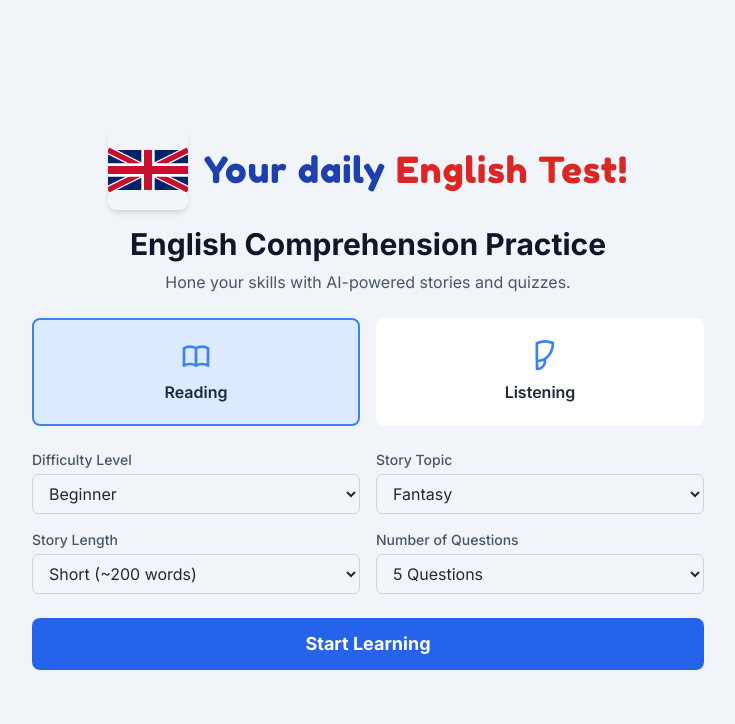
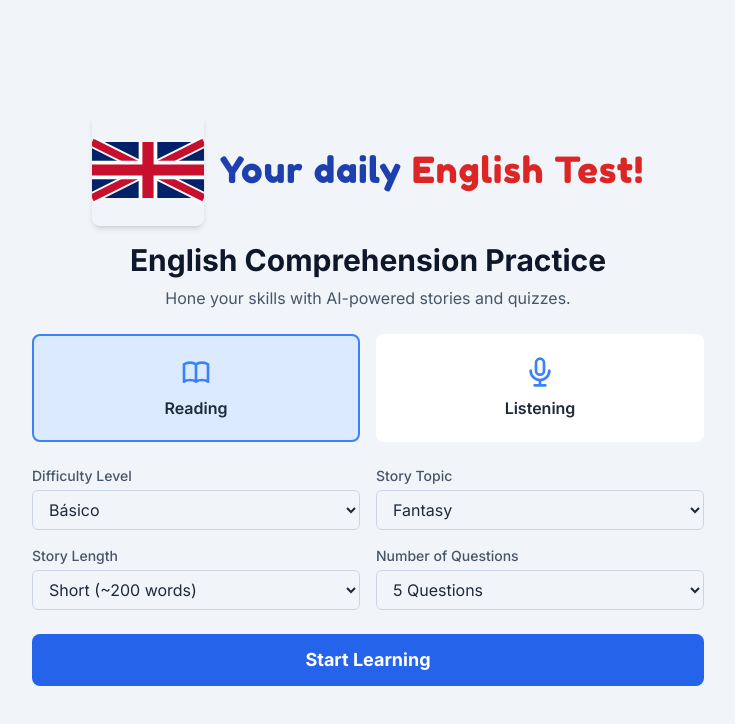
Before and after one commit to josegamez70/dailyenglishtest, a React (Vite) app: page / in a window 1280 px wide. Shown: the top 724 px of the page, without its empty margins (272-1007 px from the left). Built offline with nearby package versions, Linux system fonts and the light colour scheme.

Commit message:
feat: Add Basic level and new topics, update icons and styles

```diff
--- a/App.tsx
+++ b/App.tsx
@@ -1,4 +1,3 @@
-
 import React, { useState, useEffect, useCallback, useRef } from 'react';
 import type { QuizQuestion, ConfigOptions, PracticeType, AppView, VocabularyItem } from './types';
 import { LEVELS, TOPICS, WORD_COUNTS, QUESTION_COUNTS } from './constants';
@@ -6,7 +5,7 @@ import { generateStoryAndQuiz } from './services/geminiService';
 import Configurator from './components/Configurator';
 import Loader from './components/Loader';
 import BookOpenIcon from './components/icons/BookOpenIcon';
-import SoundWaveIcon from './components/icons/SoundWaveIcon';
+import HeadphonesIcon from './components/icons/HeadphonesIcon';
 import CheckCircleIcon from './components/icons/CheckCircleIcon';
 import XCircleIcon from './components/icons/XCircleIcon';
 import HomeIcon from './components/icons/HomeIcon';
@@ -102,14 +101,11 @@ const App: React.FC = () => {
             utterance.lang = 'en-US';
             utterance.onend = () => setIsSpeaking(false);
             utterance.onerror = (e: SpeechSynthesisErrorEvent) => {
-                // 'interrupted' is not a user-facing error. It happens when we programmatically call .cancel().
-                // We should not log it as an error or show an error message to the user.
                 if (e.error === 'interrupted') {
-                    setIsSpeaking(false); // Make sure state is updated
+                    setIsSpeaking(false);
                     return;
                 }
 
-                // For all other errors, log them and show a user-friendly message.
                 console.error(`Speech synthesis error: ${e.error}`);
 
                 let userMessage = 'Could not play audio. Your browser may not support this feature.';
@@ -166,7 +162,7 @@ const App: React.FC = () => {
     const HomeButton = () => (
         <button
             onClick={resetApp}
-            className="absolute top-4 right-4 text-slate-500 hover:text-blue-600 dark:text-slate-400 dark:hover:text-blue-400 transition-colors z-10 p-2 rounded-full hover:bg-slate-100 dark:hover:bg-slate-700"
+            className="absolute top-4 right-4 bg-red-600 hover:bg-red-700 text-white border-2 border-blue-500 hover:border-blue-400 transition-all z-10 p-2 rounded-full shadow-lg"
             aria-label="Go to home screen"
         >
             <HomeIcon className="w-6 h-6" />
@@ -187,7 +183,7 @@ const App: React.FC = () => {
                     onClick={() => setPracticeType('listening')}
                     className={`flex flex-col items-center justify-center p-5 rounded-lg border-2 transition-all duration-200 ${practiceType === 'listening' ? 'bg-blue-100 dark:bg-blue-900 border-blue-500' : 'bg-white dark:bg-slate-800 border-transparent hover:border-blue-400'}`}
                 >
-                    <SoundWaveIcon className="w-8 h-8 mb-2 text-blue-500" />
+                    <HeadphonesIcon className="w-8 h-8 mb-2 text-blue-500" />
                     <span className="font-semibold text-slate-800 dark:text-slate-200">Listening</span>
                 </button>
             </div>
@@ -308,7 +304,7 @@ const App: React.FC = () => {
             {isLoading && <Loader />}
             <header className="w-full max-w-4xl mx-auto mb-6 text-center">
                  <div className="flex justify-center items-center gap-4 mb-4">
-                    <UKFlagIcon className="w-20 h-20 rounded-lg shadow-md" />
+                    <UKFlagIcon className="w-28 h-28 rounded-lg shadow-md" />
                     <h1 className="text-4xl font-fun tracking-wide">
                         <span className="text-blue-800 dark:text-blue-400">Your daily </span>
                         <span className="text-red-600 dark:text-red-500">English Test!</span>
--- /dev/null
+++ b/components/icons/HeadphonesIcon.tsx
@@ -0,0 +1,11 @@
+// Archivo: components/icons/HeadphonesIcon.tsx
+
+import React from 'react';
+
+const HeadphonesIcon: React.FC<{ className?: string }> = ({ className }) => (
+  <svg xmlns="http://www.w3.org/2000/svg" className={className} fill="none" viewBox="0 0 24 24" stroke="currentColor" strokeWidth={2}>
+    <path strokeLinecap="round" strokeLinejoin="round" d="M19 11a7 7 0 01-7 7m0 0a7 7 0 01-7-7m7 7v4m0 0H8m4 0h4m-4-8a3 3 0 01-3-3V5a3 3 0 116 0v6a3 3 0 01-3 3z" />
+  </svg>
+);
+
+export default HeadphonesIcon;
--- a/components/icons/SoundWaveIcon.tsx
+++ /dev/null
@@ -1,10 +0,0 @@
-
-import React from 'react';
-
-const SoundWaveIcon: React.FC<{ className?: string }> = ({ className }) => (
-  <svg xmlns="http://www.w3.org/2000/svg" className={className} fill="none" viewBox="0 0 24 24" stroke="currentColor" strokeWidth={2}>
-    <path strokeLinecap="round" strokeLinejoin="round" d="M15.59 14.37a6 6 0 01-5.84 7.38v-4.8m5.84-2.58a14.98 14.98 0 006.16-12.12A14.98 14.98 0 009.63 2.45v13.5A14.98 14.98 0 0015.59 14.37z" />
-  </svg>
-);
-
-export default SoundWaveIcon;
--- a/constants.ts
+++ b/constants.ts
@@ -1,26 +1,30 @@
+// Archivo: constants.ts
 
 export const LEVELS = [
-    { value: 'Beginner (A1-A2)', label: 'Beginner' },
-    { value: 'Intermediate (B1-B2)', label: 'Intermediate' },
-    { value: 'Advanced (C1-C2)', label: 'Advanced' }
+    { value: 'Basic', label: 'Básico' },
+    { value: 'Beginner', label: 'Beginner' },
+    { value: 'Intermediate', label: 'Intermediate' },
+    { value: 'Advanced', label: 'Advanced' },
 ];
 
 export const TOPICS = [
     { value: 'Fantasy', label: 'Fantasy' },
     { value: 'Daily Life', label: 'Daily Life' },
-    { value: 'Work & Business', label: 'Work & Business' },
-    { value: 'Health & Wellness', label: 'Health & Wellness' },
-    { value: 'Science Fiction', label: 'Sci-Fi' }
+    { value: 'Travel', label: 'Travel' },
+    { value: 'School/College', label: 'School/College' },
+    { value: 'Science', label: 'Science' },
+    { value: 'Mystery', label: 'Mystery' },
+    { value: 'Adventure', label: 'Adventure' },
 ];
 
 export const WORD_COUNTS = [
     { value: 200, label: 'Short (~200 words)' },
     { value: 400, label: 'Medium (~400 words)' },
-    { value: 700, label: 'Long (~700 words)' }
+    { value: 600, label: 'Long (~600 words)' },
 ];
 
 export const QUESTION_COUNTS = [
     { value: 5, label: '5 Questions' },
+    { value: 8, label: '8 Questions' },
     { value: 10, label: '10 Questions' },
-    { value: 15, label: '15 Questions' }
 ];
```
